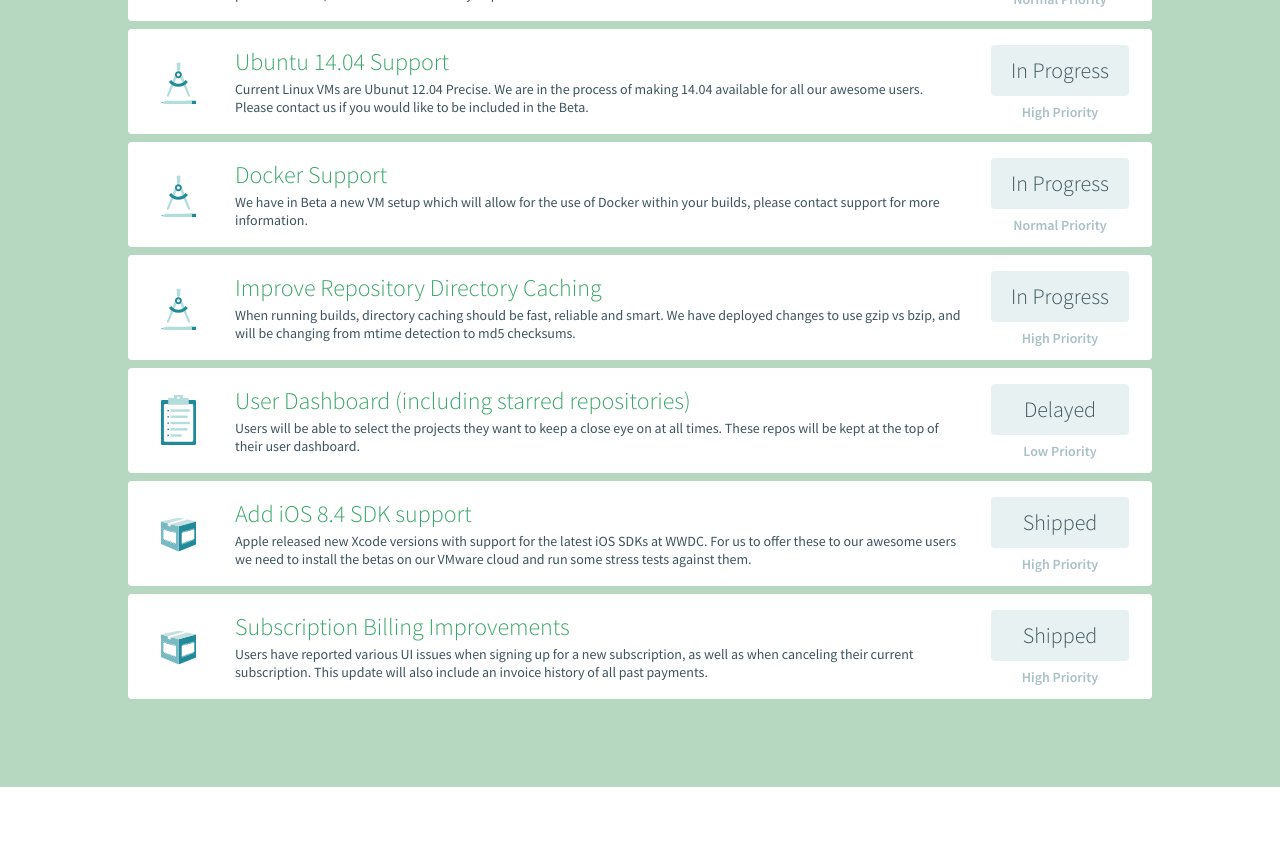
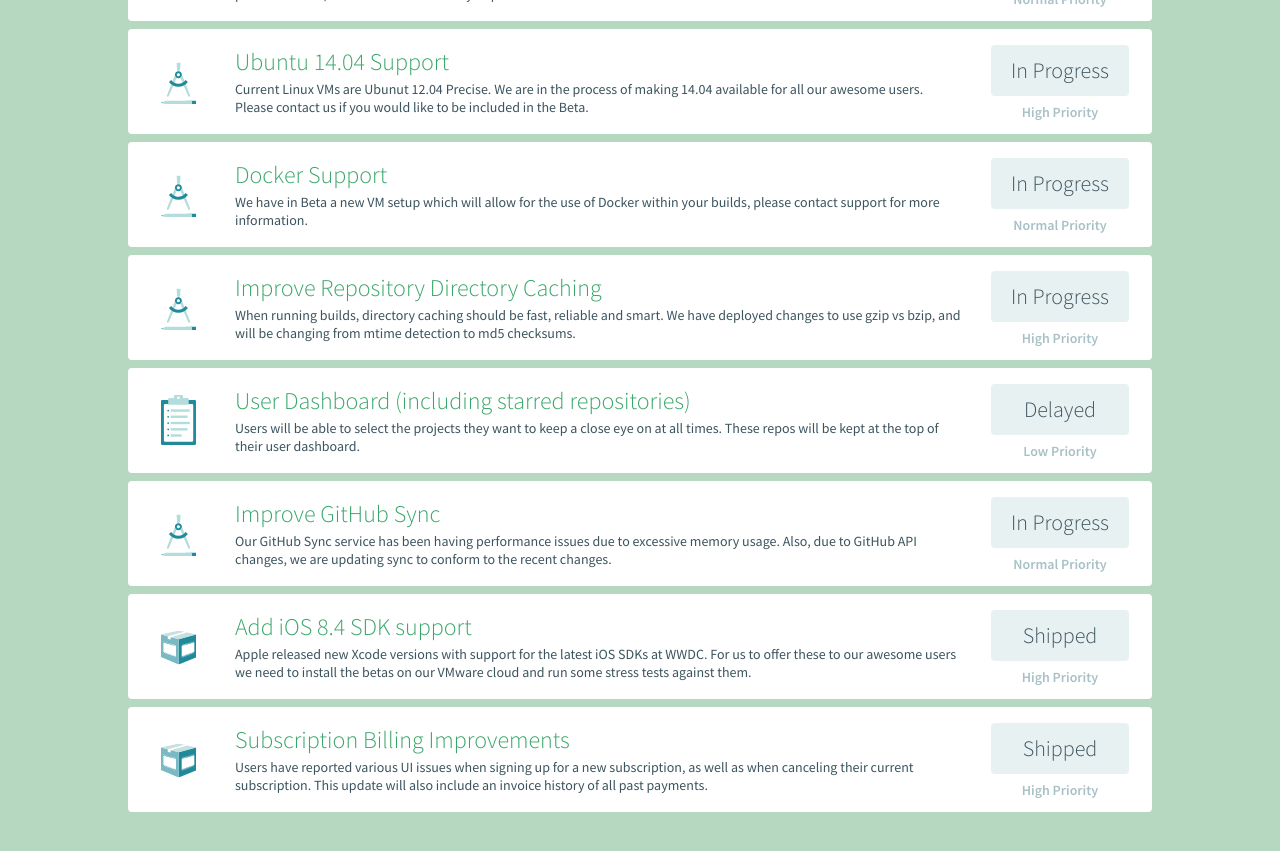
Before and after one commit to travis-ci/travis-next, a Jekyll site: the page built from index.html, in a window 1280 px wide and 900 px high, scrolled down 821 px. Shown: the top 851 px of the window. Built offline with Jekyll 4.4.1, drawn with Linux system fonts in a browser that asks for light colours; before the commit the page ends 1608 px from its top, so only the background shows below that.

Commit message:
add github sync work

```diff
--- a/_data/steps.yml
+++ b/_data/steps.yml
@@ -36,12 +36,18 @@
   status: 'Delayed'
   priority: 'low'
 - 7:
+  title: 'Improve GitHub Sync'
+  description: 'Our GitHub Sync service has been having performance issues due to excessive memory usage. Also, due to GitHub API changes, we are updating sync to conform to the recent changes.'
+  icon: 'compass'
+  status: 'In Progress'
+  priority: 'normal'
+- 8:
   title: 'Add iOS 8.4 SDK support'
   description: 'Apple released new Xcode versions with support for the latest iOS SDKs at WWDC. For us to offer these to our awesome users we need to install the betas on our VMware cloud and run some stress tests against them.'
   icon: 'shipment'
   status: 'Shipped'
   priority: 'high'
-- 8:
+- 9:
   title: 'Subscription Billing Improvements'
   description: 'Users have reported various UI issues when signing up for a new subscription, as well as when canceling their current subscription. This update will also include an invoice history of all past payments.'
   icon: 'shipment'
```
